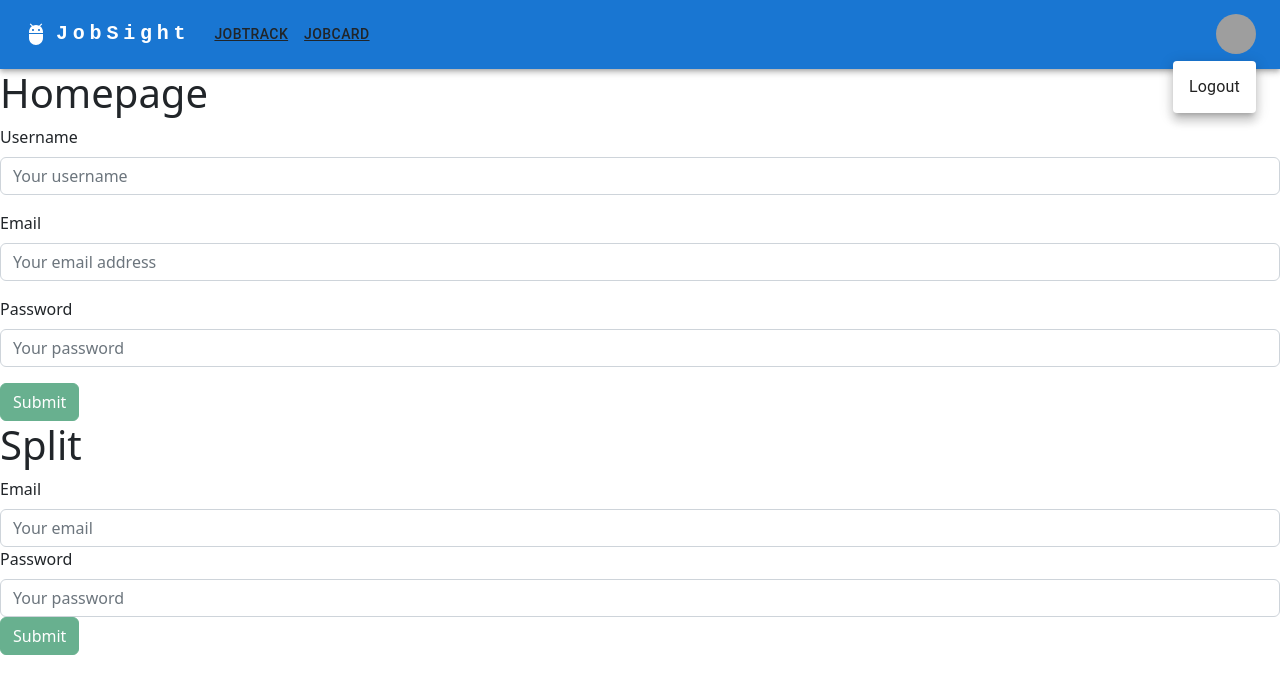
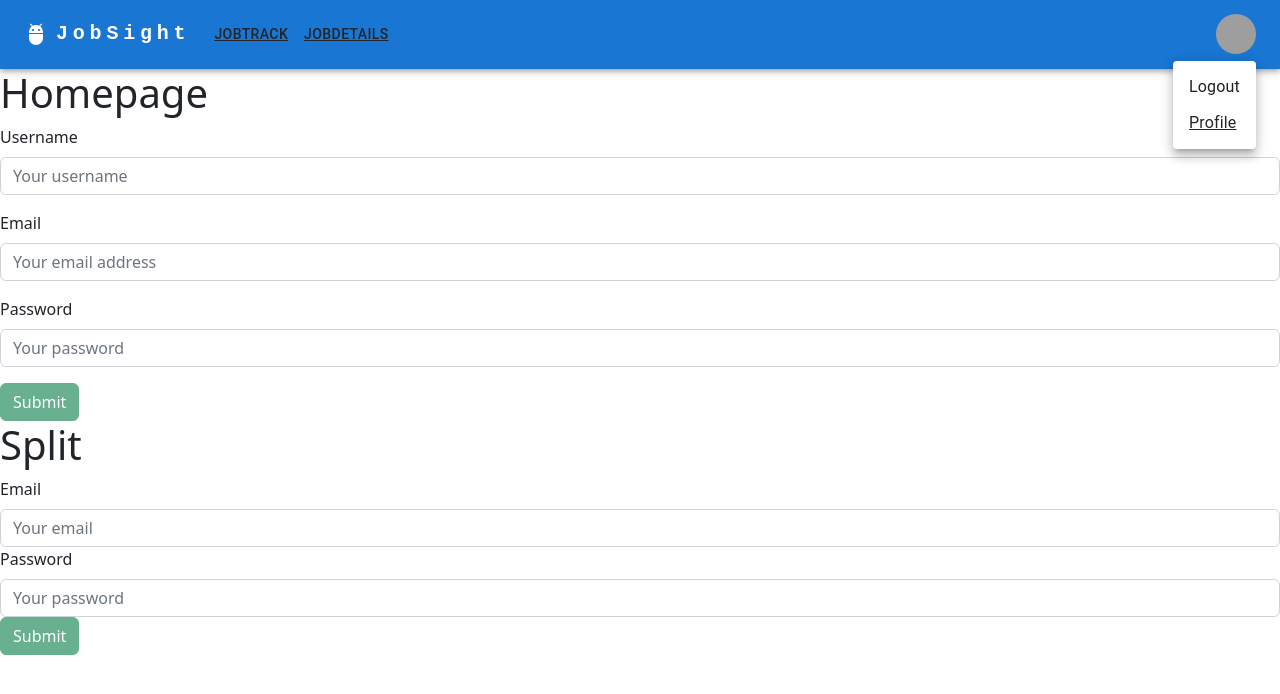
Before and after one commit to Nevin-Lewis/job_searcher, a React (Create React App) app in the folder client/: page / in a window 1280 px wide. Both pictures are taken after a click on the button "Open settings". Shown: the top 694 px of the page. Built offline with nearby package versions, Linux system fonts and the light colour scheme; grey boxes are pictures that could not be loaded.

Commit message:
added pathway

```diff
--- a/client/src/components/NavBar.js
+++ b/client/src/components/NavBar.js
@@ -15,9 +15,9 @@ import Button from '@mui/material/Button';
 import Tooltip from '@mui/material/Tooltip';
 import MenuItem from '@mui/material/MenuItem';
 import AdbIcon from '@mui/icons-material/Adb';
-
-const pages = ['JobTrack', 'JobCard'];
-const settings = ['Logout'];
+import Auth from '../utils/auth';
+const pages = ['JobTrack', 'JobDetails'];
+const settings = ['Profile', 'Logout'];
 
 function ResponsiveAppBar() {
   const [anchorElNav, setAnchorElNav] = React.useState(null);
@@ -163,11 +163,16 @@ function ResponsiveAppBar() {
               open={Boolean(anchorElUser)}
               onClose={handleCloseUserMenu}
             >
-              {settings.map((setting) => (
-                <MenuItem key={setting} onClick={handleCloseUserMenu}>
-                  <Typography textAlign="center">{setting}</Typography>
+               <MenuItem key={settings[1]} onClick={Auth.logout}>
+                  <Typography textAlign="center">{settings[1]}</Typography>
                 </MenuItem>
-              ))}
+                <MenuItem key={settings[0]}>
+                <Link className="text-dark"  to={`/JobTrack`} >{
+                    <Typography textAlign="center">{settings[0]}</Typography>
+                }</Link>
+
+                </MenuItem>
+
             </Menu>
           </Box>
         </Toolbar>
```
